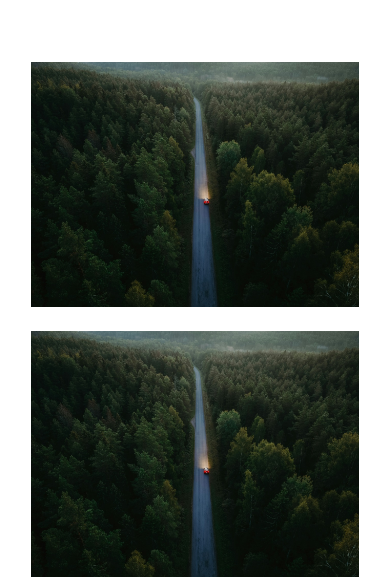
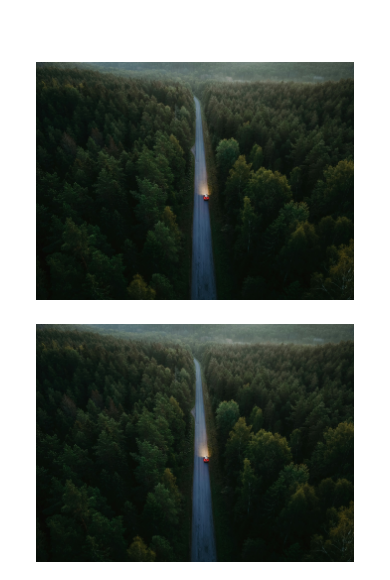
Before and after one commit to inthecloudth/csogdev, a plain HTML site: page index.html in a window 390 px wide. Shown: the part 52-632 px from the top of the page. Drawn offline with Linux system fonts and the light colour scheme; files whose address does not match are found by name.

Commit message:
Deployed 688bd24 with MkDocs version: 1.6.1

```diff
--- a/stylesheets/extra.css
+++ b/stylesheets/extra.css
@@ -25,8 +25,8 @@
 
 @media only screen and (max-width: 768px) {
 .md-grid {
-  margin-right: 15px;
-  margin-left: 15px;
+  margin-right: 20px;
+  margin-left: 20px;
 }
 }
 
```
